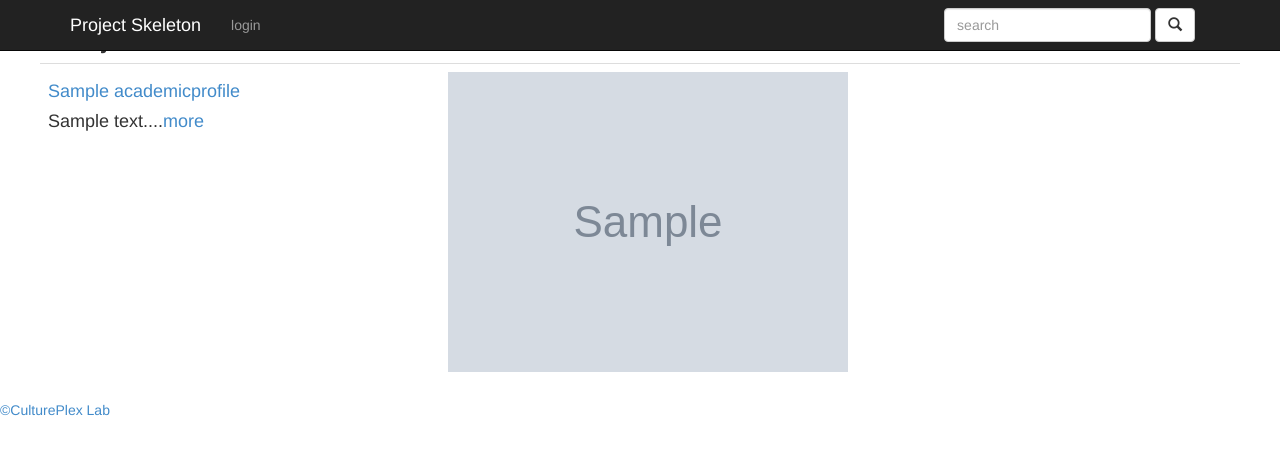
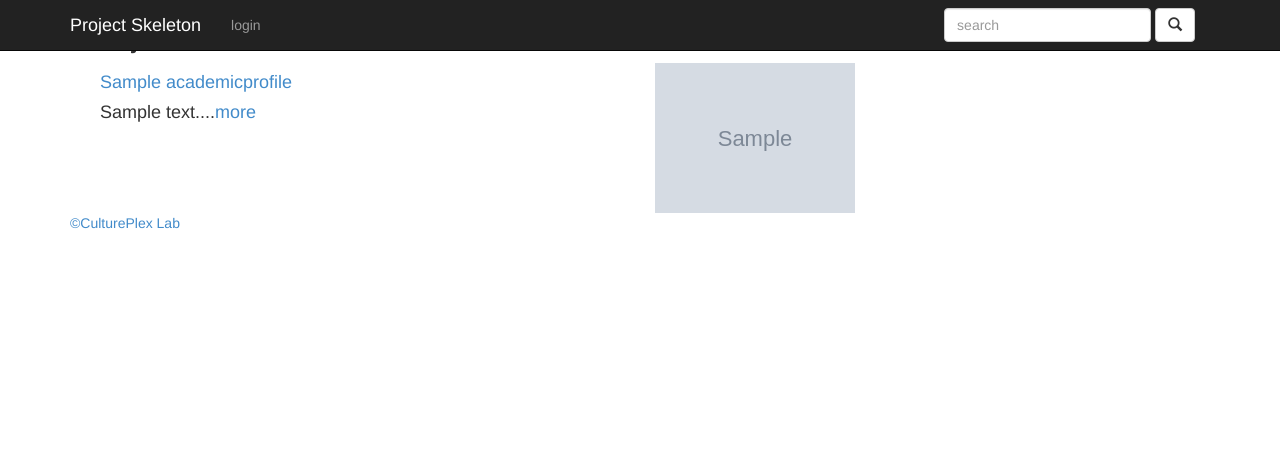
Before and after one commit to CulturePlex/skeleton, a Django app: template skeleton/projects/templates/team.html in a window 1280 px wide. Shown: the top 455 px of the page. Run offline with Django 3.2, Linux system fonts and the light colour scheme; the template is opened without the code that fills it: values that come from a table or form of the project are taken from there, others are empty; tables that the repository leaves empty hold one stand-in row (values such as "Sample post"); grey boxes marked "Sample" are stand-in pictures; parts of the project's set-up code (start-up, migrations or seed data) failed here and were passed over; some libraries are stand-ins or nearby versions.

Commit message:
Changed table into divs.

```diff
--- a/skeleton/projects/templates/profile.html
+++ b/skeleton/projects/templates/profile.html
@@ -4,6 +4,10 @@
 {% load disqus_tags %}
 {% set_disqus_identifier 'profile_' profile.id %}
 {% set_disqus_url profile.get_absolute_url %}
+
+{% block extra_links %}
+    <link href="{% static 'css/profile.css' %}" type = "text/css" rel="stylesheet"/>
+{% endblock %}
 
 {% block content %}
 
@@ -15,7 +19,7 @@
 				<h3>{{ profile.name }}</h3>
 				<p>{{ profile.bio }}</p>
 				<div class="col-md-8 col-md-offset-6">
-				<a href="{% url 'image' profile.profile_pic.id profile.profile_pic.slug %}"><img src="{{ MEDIA_URL }}{{ profile.profile_pic.image }}" class="profile_img" /></a>
+				<a href="{% url 'image' profile.profile_pic.id profile.profile_pic.slug %}"><img src="{{ MEDIA_URL }}{{ profile.profile_pic.image }}" class="academic_profile_img" /></a>
 				</div>
 			</div>
 		</div>
--- a/skeleton/projects/templates/team.html
+++ b/skeleton/projects/templates/team.html
@@ -6,29 +6,28 @@
 {% set_disqus_identifier 'team_' team.id %}
 {% set_disqus_url team.get_absolute_url %}
 
+{% block extra_links %}
+    <link href="{% static 'css/profile.css' %}" type = "text/css" rel="stylesheet"/>
+{% endblock %}
+
 {% block content %}
 
-<div class="row">
+<div class="container research_lines">
     <h2> Project Team </h2>
 <!--	<div class="col-md-8 col-md-offset-2">-->
-		<div class="row">
-				<table class="table">
-				<tbody>
-				{% for profile in team %}
-				<tr>
-                    <td class="table-cell">
-				    <h4><a href="{% url 'profile' profile.id profile.slug %}">{{ profile }}</a><h4>
-				    <p>{{profile.bio|slice:"0:100"}}...<a href="{% url 'profile' profile.id profile.slug %}">more</a></p>
-				    </td>
-				    <td class="table-cell">
-				    <a href="{% url 'image' profile.profile_pic.id profile.profile_pic.slug %}"><img src="{{ MEDIA_URL }}{{ profile.profile_pic.image }}" class="profile_img" /></a>
-				    </td>
-				</tr>
+		{% for profile in team %}
+        <div class="col-md-6">
+				<h4><a href="{% url 'profile' profile.id profile.slug %}">{{ profile }}</a><h4>
+				<p>{{profile.bio|slice:"0:100"}}...<a href="{% url 'profile' profile.id profile.slug %}">more</a></p>
+        </div>
+        {% if profile.profile_pic %}
+        <div class="col-md-6">
+				<a href="{% url 'image' profile.profile_pic.id profile.profile_pic.slug %}"><img src="{{ MEDIA_URL }}{{ profile.profile_pic.image }}" class="academic_profile_img" /></a>
+		</div>
+        {% else %}
+                <div class="col-md-6"></div>
+        {% endif %}
 				{% endfor %}
-                </tbody>
-			</table>
-		</div>
-	</div>
 </div>
 
 
```
